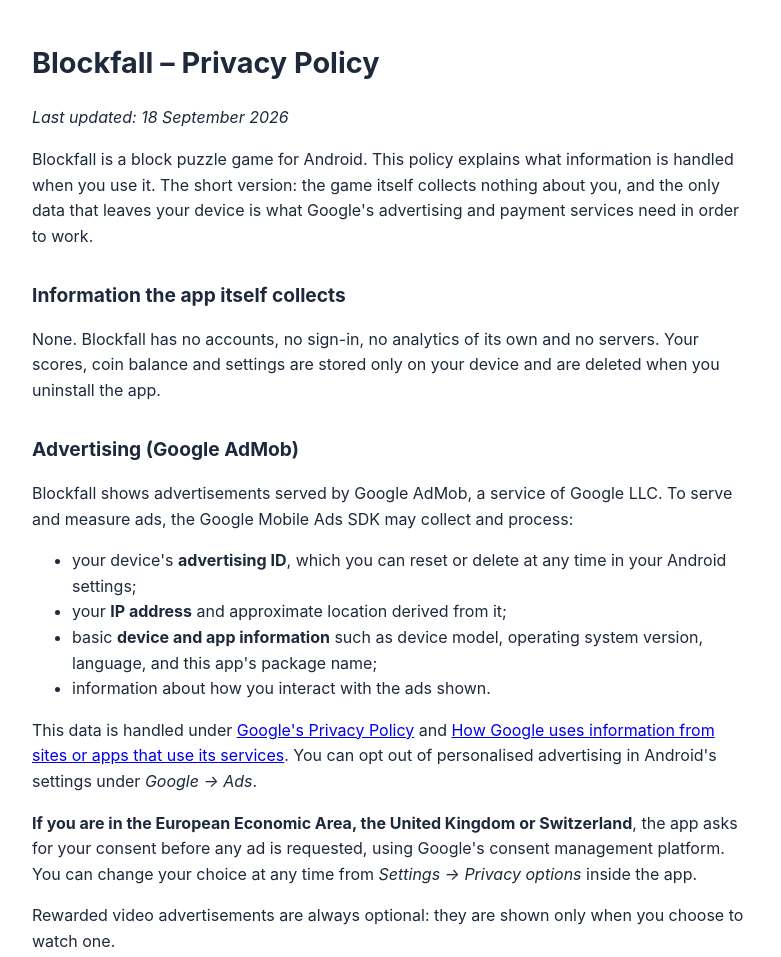
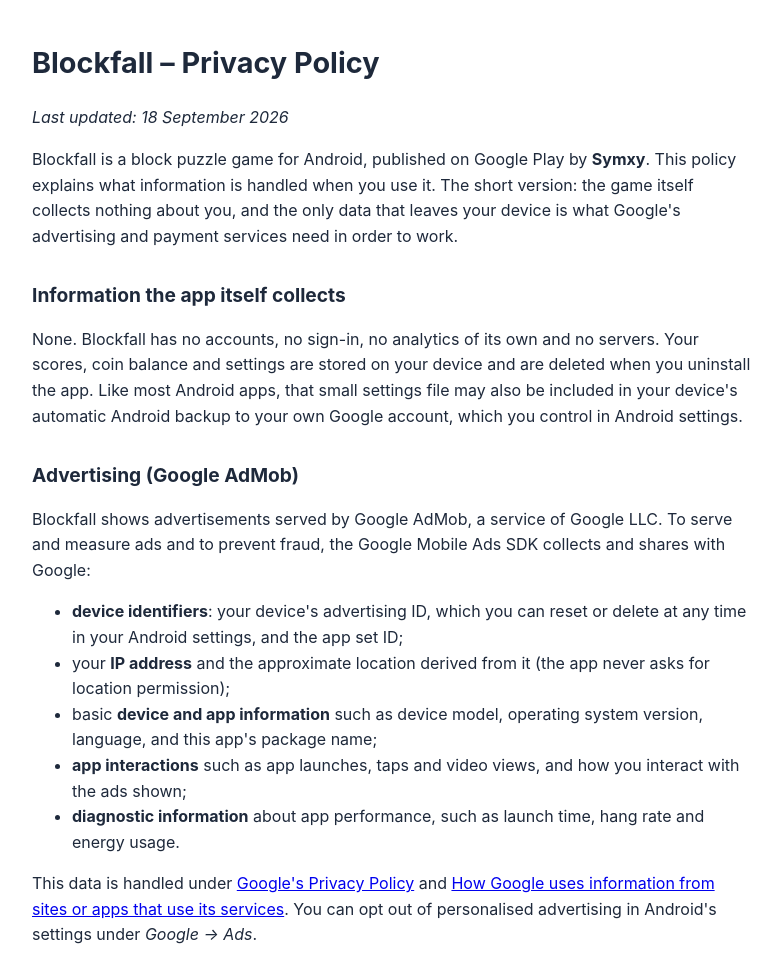
Before and after one commit to matthewgerdes890-creator/blockfall-privacy, a plain HTML site: page index.html in a window 1280 px wide. Shown: the top 957 px of the page, without its empty margins (248-1029 px from the left). Drawn offline with Linux system fonts and the light colour scheme.

Commit message:
Update privacy policy: fuller AdMob disclosure, publisher name

```diff
--- a/index.html
+++ b/index.html
@@ -15,27 +15,35 @@
 <h1>Blockfall – Privacy Policy</h1>
 <p><em>Last updated: 18 September 2026</em></p>
 
-<p>Blockfall is a block puzzle game for Android. This policy explains what
-information is handled when you use it. The short version: the game itself
-collects nothing about you, and the only data that leaves your device is what
-Google's advertising and payment services need in order to work.</p>
+<p>Blockfall is a block puzzle game for Android, published on Google Play by
+<strong>Symxy</strong>. This policy explains what information is handled when
+you use it. The short version: the game itself collects nothing about you, and
+the only data that leaves your device is what Google's advertising and payment
+services need in order to work.</p>
 
 <h2>Information the app itself collects</h2>
 <p>None. Blockfall has no accounts, no sign-in, no analytics of its own and no
-servers. Your scores, coin balance and settings are stored only on your device
-and are deleted when you uninstall the app.</p>
+servers. Your scores, coin balance and settings are stored on your device and
+are deleted when you uninstall the app. Like most Android apps, that small
+settings file may also be included in your device's automatic Android backup
+to your own Google account, which you control in Android settings.</p>
 
 <h2>Advertising (Google AdMob)</h2>
 <p>Blockfall shows advertisements served by Google AdMob, a service of Google
-LLC. To serve and measure ads, the Google Mobile Ads SDK may collect and
-process:</p>
+LLC. To serve and measure ads and to prevent fraud, the Google Mobile Ads SDK
+collects and shares with Google:</p>
 <ul>
-  <li>your device's <strong>advertising ID</strong>, which you can reset or
-      delete at any time in your Android settings;</li>
-  <li>your <strong>IP address</strong> and approximate location derived from it;</li>
+  <li><strong>device identifiers</strong>: your device's advertising ID, which
+      you can reset or delete at any time in your Android settings, and the
+      app set ID;</li>
+  <li>your <strong>IP address</strong> and the approximate location derived
+      from it (the app never asks for location permission);</li>
   <li>basic <strong>device and app information</strong> such as device model,
       operating system version, language, and this app's package name;</li>
-  <li>information about how you interact with the ads shown.</li>
+  <li><strong>app interactions</strong> such as app launches, taps and video
+      views, and how you interact with the ads shown;</li>
+  <li><strong>diagnostic information</strong> about app performance, such as
+      launch time, hang rate and energy usage.</li>
 </ul>
 <p>This data is handled under
 <a href="https://policies.google.com/privacy">Google's Privacy Policy</a> and
@@ -72,7 +80,9 @@
 <h2>Data deletion</h2>
 <p>Because the app stores nothing about you off your device, uninstalling it
 deletes all of its data. To limit advertising data, reset or delete your
-advertising ID in Android settings.</p>
+advertising ID in Android settings. Data collected by Google's advertising
+service is governed by Google's privacy controls at
+<a href="https://myadcenter.google.com/">myadcenter.google.com</a>.</p>
 
 <h2>Changes</h2>
 <p>If this policy changes, the updated version will be posted at this address
```
